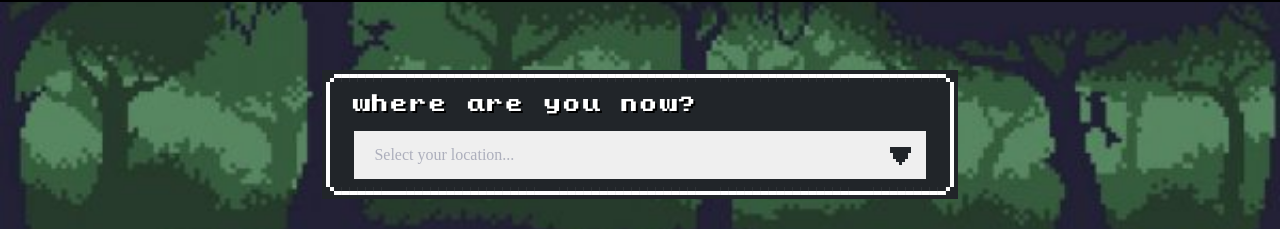
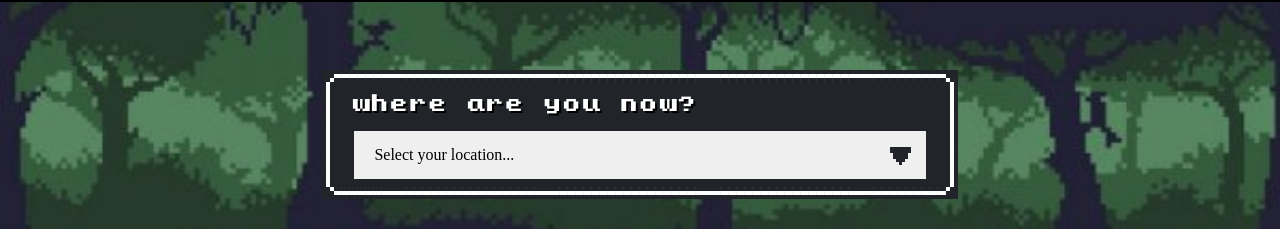
Before and after one commit to pcmueller/hookshot, a React (Create React App) app: page / in a window 1280 px wide. Shown: the part 318-547 px from the top of the page. Built offline with nearby package versions, Linux system fonts and the light colour scheme.

Commit message:
Fix NES location dropdown menu

```diff
--- a/src/components/EntryPage/Entry.js
+++ b/src/components/EntryPage/Entry.js
@@ -4,12 +4,19 @@ import utils from '../../utilities/utils';
 
 function Entry({ locations, assignLocation }) {
 
-  const [ selectedOption, setSelectedOption ] = useState('');
+  const [ selectedOption, setSelectedOption ] = useState('default');
+  const [ locationPath, setLocationPath ] = useState('');
   const [ clickEnter, setClickEnter ] = useState(false);
 
   useEffect(() => {
     setClickEnter(false);
   }, [clickEnter]);
+
+  const handleSelect = (e) => {
+    const location = e.target.value;
+    setSelectedOption(location);
+    setLocationPath(utils.convertLocationPath(location));
+  }
 
   const handleClick = () => {
     setClickEnter(true);
@@ -17,8 +24,7 @@ function Entry({ locations, assignLocation }) {
   };
 
   const options = locations.map(location => {
-    const path = utils.convertLocationPath(location);
-    return <option value={location} label={location} key={path}>{path}</option>
+    return <option value={location} label={location}></option>
   });
 
   return (
@@ -38,28 +44,17 @@ function Entry({ locations, assignLocation }) {
           <label htmlFor="dark_select">where are you now?</label>
           <div className="nes-select">
             <select
-              required id="default_select"
-              defaultValue={selectedOption}
-              onChange={setSelectedOption}
+              defaultValue="0"
+              onChange={handleSelect}
             >
-              <option value="" disabled hidden>Select your location...</option>
+              <option value="0" disabled >Select your location...</option>
               {options}
             </select>
           </div>
         </section>
-        {/* <section className='location-dropdown-section' tabIndex='-1'>
-          <h3>WHERE ARE YOU NOW?</h3>
-          <Select
-            className='dropdown'
-            placeholder='Select your location'
-            defaultValue={selectedOption}
-            onChange={setSelectedOption}
-            options={options}
-            />
-        </section> */}
         <section className='enter-btn-section'>
-          <Link to={`/home/${selectedOption.key}`}
-                id={selectedOption.key}
+          <Link to={`/home/${locationPath}`}
+                id={locationPath}
                 className='entry-link-component'>
             <button
               disabled={selectedOption.length < 1}
```
Also changed, not shown: src/components/MainPage/Main.js (line endings or trailing spaces).
